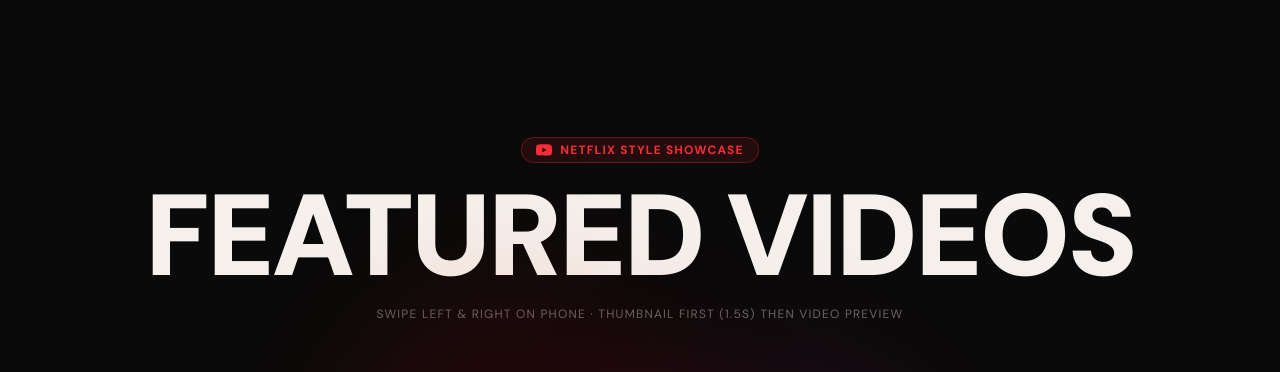
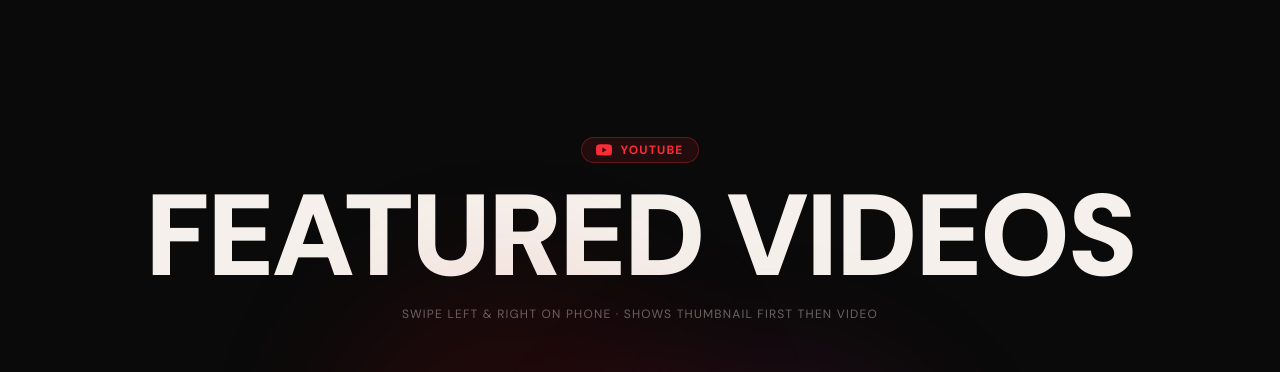
Before and after one commit to evanbose7/kamna-portfolio, a React (Vite) app: page / in a window 1280 px wide. Shown: the part 5580-5952 px from the top of the page. Built offline with nearby package versions, Linux system fonts and the light colour scheme; a web font is replaced by a local one.

Commit message:
update-section-badge-to-youtube

```diff
--- a/src/components/YouTubeSection.jsx
+++ b/src/components/YouTubeSection.jsx
@@ -159,7 +159,7 @@ export default function YouTubeSection() {
         <div className="mb-8 sm:mb-12 text-center">
           <div className="inline-flex items-center gap-2 rounded-full border border-red-500/30 bg-red-500/10 px-3.5 py-1 text-xs font-bold text-red-500 uppercase tracking-widest mb-4">
             <YoutubeIcon className="w-4 h-4 text-red-500" />
-            Netflix Style Showcase
+            YouTube
           </div>
           <h2
             className="font-black uppercase leading-none tracking-tight text-[#F5F0EB]"
@@ -168,7 +168,7 @@ export default function YouTubeSection() {
             Featured Videos
           </h2>
           <p className="text-xs uppercase tracking-widest text-[#F5F0EB]/40 mt-3">
-            Swipe left & right on phone · Thumbnail first (1.5s) then video preview
+            Swipe left & right on phone · Shows thumbnail first then video
           </p>
         </div>
 
```
